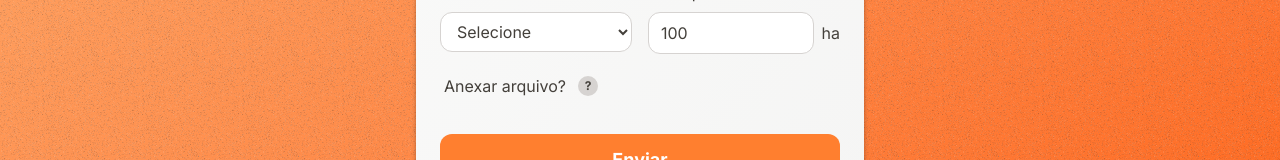
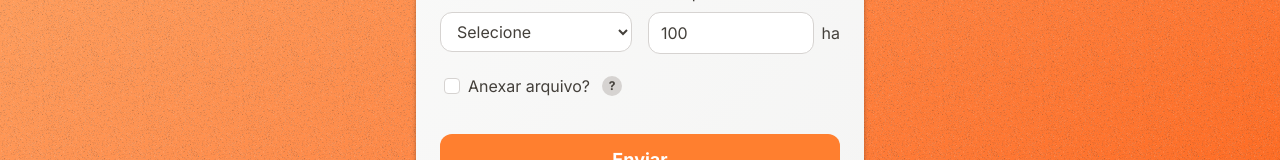
Before and after one commit to ZeusAgrotech/eu-quero-zeus, a Next.js app: page / in a window 1280 px wide. Shown: the part 447-607 px from the top of the page. Built offline with nearby package versions, Linux system fonts and the light colour scheme.

Commit message:
feat: enhance file attachment button with improved styling and visual feedback

```diff
--- a/app/page.tsx
+++ b/app/page.tsx
@@ -366,13 +366,17 @@ export default function Home() {
             >
               <button
                 type="button"
-                className="rounded-md p-1 focus:outline-2 focus:outline-zeus-400 md:rounded-xl"
+                className="flex flex-row-reverse items-center gap-2 rounded-md p-1 focus:outline-2 focus:outline-zeus-400 md:rounded-xl"
                 onClick={e => {
                   setShowFileInput(!showFileInput)
                   e.currentTarget.blur()
                 }}
               >
                 Anexar arquivo?
+                <span
+                  className={`h-4 w-4 rounded-sm border border-stone-300 transition-colors dark:border-stone-600 ${showFileInput ? 'bg-zeus-400' : 'bg-white dark:bg-stone-700'}`}
+                  aria-hidden="true"
+                />
               </button>
               <div className="group relative flex h-5 w-5 cursor-help items-center justify-center rounded-full bg-stone-300 text-xs dark:bg-stone-600">
                 <b aria-label="help">?</b>
```
